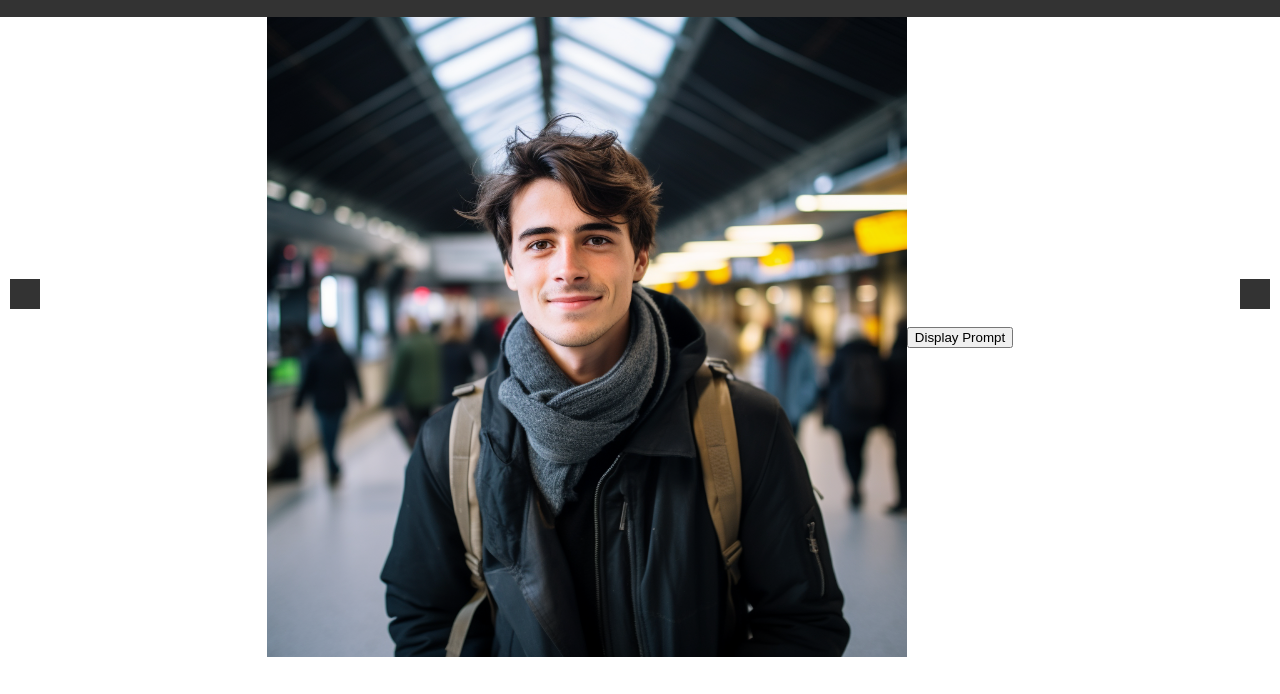
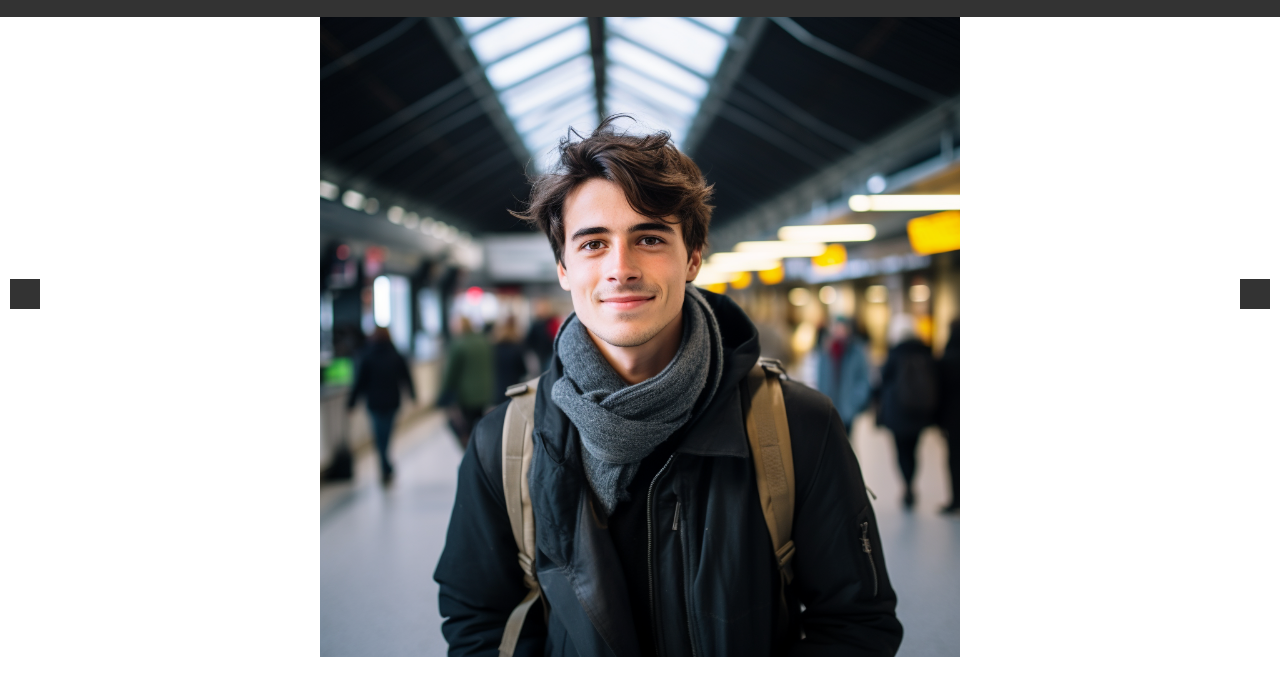
Before and after one commit to ana571/ExperienceDesign, a plain HTML site: page index.html in a window 1280 px wide. Both pictures are taken after a click on the item "01-Empathy". Shown: the part 106-800 px from the top of the page. Drawn offline with Linux system fonts and the light colour scheme.

Commit message:
backtrack (arrows)

```diff
--- a/index.html
+++ b/index.html
@@ -26,8 +26,7 @@
         <img id="current-image" src="your_image.jpg" alt="">
         <div class="arrow left" onclick="navigateImage(-1)"><img src="left_arrow.png" alt="Left Arrow"></div>
         <div class="arrow right" onclick="navigateImage(1)"><img src="right_arrow.png" alt="Right Arrow"></div>
-        <button id="display-prompt-btn">Display Prompt</button>
-        <div id="prompt-text"></div>
+
     </div>
 
     <script src="script.js"></script> <!-- Include your script.js file -->
--- a/script.js
+++ b/script.js
@@ -70,6 +70,12 @@ function displayImage() {
     imgElement.src = images[currentImageIndex];
     imageContainer.appendChild(imgElement);
 
+    // Attach click event listener only once
+    if (!imgElement.hasAttribute("data-clicked")) {
+        imgElement.setAttribute("data-clicked", "true");
+        imgElement.addEventListener("click", () => displayText(workshop.texts[currentImageIndex]));
+    }
+
     // Display navigation arrows
     const arrowLeft = document.createElement("div");
     arrowLeft.className = "arrow left";
@@ -80,27 +86,7 @@ function displayImage() {
     arrowRight.className = "arrow right";
     arrowRight.addEventListener("click", navigateImage.bind(null, 1));
     imageContainer.appendChild(arrowRight);
-
-    // Display the button to show the prompt
-    const displayPromptBtn = document.createElement("button");
-    displayPromptBtn.textContent = "Display Prompt";
-    displayPromptBtn.addEventListener("click", displayPrompt);
-    imageContainer.appendChild(displayPromptBtn);
-
-    // Display area for the prompt text
-    const promptText = document.createElement("div");
-    promptText.id = "prompt-text";
-    imageContainer.appendChild(promptText);
 }
-
-function displayPrompt() {
-    const promptText = document.getElementById("prompt-text");
-    const workshop = workshops[currentWorkshop];
-
-    // Display the prompt text
-    promptText.textContent = workshop.texts[currentImageIndex];
-}
-
 
 
 function navigateImage(direction) {
```
